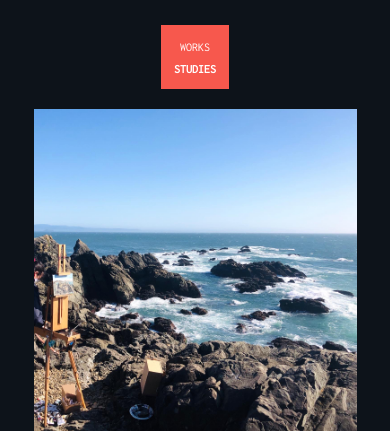
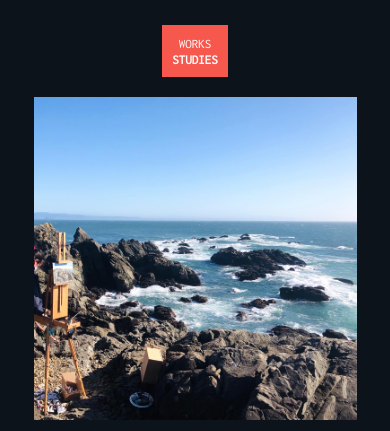
Before and after one commit to anhhao135/website, a PHP site: page /art-studies.php in a window 390 px wide. Shown: the part 142-573 px from the top of the page. Run offline with PHP 8.4, Linux system fonts and the light colour scheme.

Commit message:
Update art-studies.php

```diff
--- a/art-studies.php
+++ b/art-studies.php
@@ -79,13 +79,13 @@
 
    @media (max-width: 900px) {
    		#side-nav ul li a{
-        font-size:12px;
+        font-size:13px;
    	}
 
     #side-nav ul li{
 
       display:block;
-      padding:3px;
+      padding:0px;
    }
 
 
```
